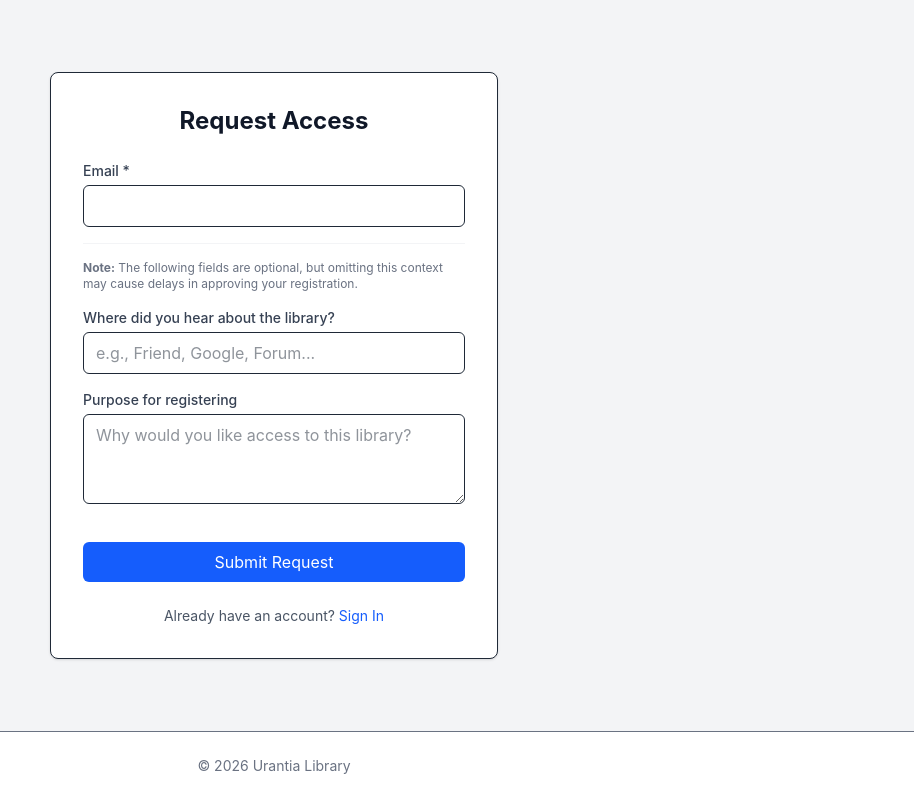
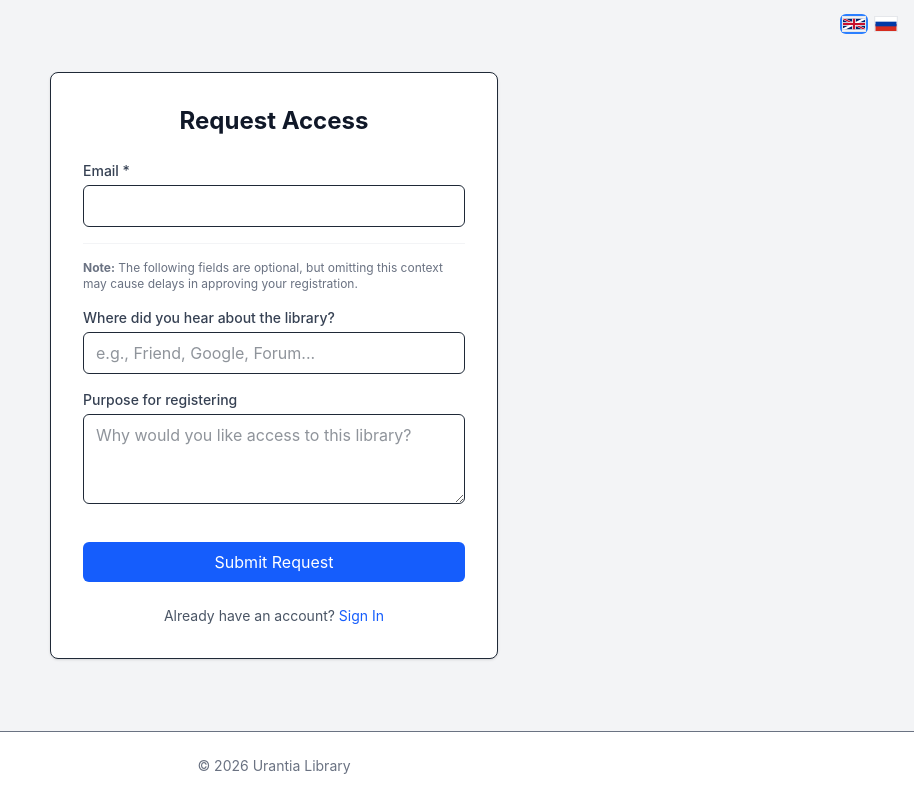
Before and after one commit to tigran123/urantia-library, a Vue app in the folder webapp/frontend/: page /#/register in a window 1280 px wide. Shown: the whole page, without its empty margins (366-1280 px from the left). Built offline with nearby package versions, Linux system fonts and the light colour scheme; no server answers.

Commit message:
Add internationalization with vue-i18n and fix BrowseView grid layout

```diff
--- a/webapp/frontend/package.json
+++ b/webapp/frontend/package.json
@@ -9,7 +9,8 @@
     "preview": "vite preview"
   },
   "dependencies": {
-    "vue": "^3.5.32"
+    "vue": "^3.5.32",
+    "vue-i18n": "^9.14.5"
   },
   "devDependencies": {
     "@heroicons/vue": "^2.2.0",
--- a/webapp/frontend/src/App.vue
+++ b/webapp/frontend/src/App.vue
@@ -3,6 +3,10 @@ import { ref, computed } from 'vue'
 import { useRouter, useRoute } from 'vue-router'
 import { MagnifyingGlassIcon, BookOpenIcon, ArrowRightOnRectangleIcon } from '@heroicons/vue/24/outline'
 import api from './api'
+import { useI18n } from 'vue-i18n'
+import LanguageSwitcher from './components/LanguageSwitcher.vue'
+
+const { t } = useI18n({ useScope: 'global' })
 
 const searchQuery = ref('')
 const router = useRouter()
@@ -30,19 +34,24 @@ const handleLogout = async () => {
 </script>
 
 <template>
-  <div class="min-h-screen flex flex-col">
+  <div class="min-h-screen flex flex-col relative">
+    <!-- Auth Language Switcher -->
+    <div v-if="isAuthRoute" class="absolute top-4 right-4 z-20">
+      <LanguageSwitcher />
+    </div>
+
     <!-- Header -->
     <header class="bg-white shadow-sm sticky top-0 z-10" v-if="!isAuthRoute">
-      <div class="max-w-7xl mx-auto px-4 sm:px-6 lg:px-8">
+      <div class="w-full px-4 sm:px-6 lg:px-8">
         <div class="flex justify-between h-16 items-center">
           <div class="flex items-center">
             <router-link to="/" class="flex items-center gap-2 text-xl font-bold text-gray-900">
               <BookOpenIcon class="h-8 w-8 text-blue-600" />
-              Urantia Library
+              {{ t('app.title') }}
             </router-link>
           </div>
 
-          <div class="flex-1 max-w-xl px-8 hidden sm:block">
+          <div class="flex-1 px-8 hidden sm:block">
             <form @submit.prevent="performSearch" class="relative">
               <div class="absolute inset-y-0 left-0 pl-3 flex items-center pointer-events-none">
                 <MagnifyingGlassIcon class="h-5 w-5 text-gray-400" />
@@ -51,15 +60,18 @@ const handleLogout = async () => {
                 v-model="searchQuery"
                 type="search"
                 class="block w-full pl-10 pr-3 py-2 border border-gray-300 rounded-md leading-5 bg-white placeholder-gray-500 focus:outline-none focus:placeholder-gray-400 focus:ring-1 focus:ring-blue-500 focus:border-blue-500 sm:text-sm"
-                placeholder="Search library..."
+                :placeholder="t('app.search_placeholder')"
               />
             </form>
           </div>
 
-          <div class="flex items-center">
+          <div class="flex items-center gap-4">
+            <!-- Language Switcher -->
+            <LanguageSwitcher />
+
             <button @click="handleLogout" class="flex items-center gap-1 text-sm text-gray-600 hover:text-gray-900 focus:outline-none">
               <ArrowRightOnRectangleIcon class="h-5 w-5" />
-              <span class="hidden sm:inline">Logout</span>
+              <span class="hidden sm:inline">{{ t('app.logout') }}</span>
             </button>
           </div>
         </div>
@@ -74,19 +86,19 @@ const handleLogout = async () => {
             v-model="searchQuery"
             type="search"
             class="block w-full pl-10 pr-3 py-2 border border-gray-300 rounded-md leading-5 bg-white placeholder-gray-500 focus:outline-none focus:placeholder-gray-400 focus:ring-1 focus:ring-blue-500 focus:border-blue-500 sm:text-sm"
-            placeholder="Search library..."
+            :placeholder="t('app.search_placeholder')"
           />
         </form>
       </div>
     </header>
 
     <!-- Main Content -->
-    <main class="flex-1 max-w-7xl w-full mx-auto px-4 sm:px-6 lg:px-8 py-8">
+    <main class="flex-1 w-full px-4 sm:px-6 lg:px-8 py-8">
       <router-view />
     </main>
 
     <footer class="bg-white border-t py-6 text-center text-sm text-gray-500 mt-auto">
-      &copy; 2026 Urantia Library
+      {{ t('app.footer') }}
     </footer>
   </div>
 </template>
--- /dev/null
+++ b/webapp/frontend/src/components/LanguageSwitcher.vue
@@ -0,0 +1,39 @@
+<script setup lang="ts">
+import { useI18n } from 'vue-i18n'
+
+const { locale } = useI18n({ useScope: 'global' })
+
+const switchLanguage = (lang: string) => {
+  locale.value = lang
+  localStorage.setItem('locale', lang)
+}
+</script>
+
+<template>
+  <div class="flex items-center gap-2">
+    <button @click="switchLanguage('en')" class="hover:opacity-80 transition-opacity focus:outline-none" :class="{ 'ring-2 ring-blue-500 rounded-sm': locale === 'en' }" title="English">
+      <svg xmlns="http://www.w3.org/2000/svg" viewBox="0 0 60 30" width="24" height="16" class="block border border-gray-200">
+        <clipPath id="s">
+          <path d="M0,0 v30 h60 v-30 z"/>
+        </clipPath>
+        <clipPath id="t">
+          <path d="M30,15 h30 v15 z v-15 h-30 z h-30 v-15 z v15 h30 z"/>
+        </clipPath>
+        <g clip-path="url(#s)">
+          <path d="M0,0 v30 h60 v-30 z" fill="#012169"/>
+          <path d="M0,0 L60,30 M60,0 L0,30" stroke="#fff" stroke-width="6"/>
+          <path d="M0,0 L60,30 M60,0 L0,30" clip-path="url(#t)" stroke="#C8102E" stroke-width="4"/>
+          <path d="M30,0 v30 M0,15 h60" stroke="#fff" stroke-width="10"/>
+          <path d="M30,0 v30 M0,15 h60" stroke="#C8102E" stroke-width="6"/>
+        </g>
+      </svg>
+    </button>
+    <button @click="switchLanguage('ru')" class="hover:opacity-80 transition-opacity focus:outline-none" :class="{ 'ring-2 ring-blue-500 rounded-sm': locale === 'ru' }" title="Русский">
+      <svg xmlns="http://www.w3.org/2000/svg" viewBox="0 0 9 6" width="24" height="16" class="block border border-gray-200">
+        <rect fill="#fff" width="9" height="3"/>
+        <rect fill="#d52b1e" y="3" width="9" height="3"/>
+        <rect fill="#0039a6" y="2" width="9" height="2"/>
+      </svg>
+    </button>
+  </div>
+</template>
--- /dev/null
+++ b/webapp/frontend/src/i18n.ts
@@ -0,0 +1,73 @@
+import { createI18n } from 'vue-i18n'
+
+const messages = {
+  en: {
+    app: {
+      title: 'Urantia Library',
+      search_placeholder: 'Search library...',
+      logout: 'Logout',
+      footer: '© 2026 Urantia Library'
+    },
+    auth: {
+      signInTitle: 'Sign In',
+      emailLabel: 'Email',
+      emailRequiredLabel: 'Email *',
+      passwordLabel: 'Password',
+      signInLoading: 'Signing in...',
+      signInBtn: 'Sign In',
+      noAccount: "Don't have an account?",
+      requestAccessLink: 'Request access',
+      loginError: 'An error occurred during login.',
+      registerTitle: 'Request Access',
+      registerSuccess: 'Registration request queued! An admin will review it shortly. You will receive an email upon approval or denial.',
+      registerError: 'An error occurred during registration.',
+      optionalNote: 'Note: The following fields are optional, but omitting this context may cause delays in approving your registration.',
+      sourceLabel: 'Where did you hear about the library?',
+      sourcePlaceholder: 'e.g., Friend, Google, Forum...',
+      purposeLabel: 'Purpose for registering',
+      purposePlaceholder: 'Why would you like access to this library?',
+      submitLoading: 'Submitting...',
+      submitBtn: 'Submit Request',
+      alreadyHaveAccount: 'Already have an account?'
+    }
+  },
+  ru: {
+    app: {
+      title: 'Библиотека Урантии',
+      search_placeholder: 'Поиск по библиотеке...',
+      logout: 'Выйти',
+      footer: '© 2026 Библиотека Урантии'
+    },
+    auth: {
+      signInTitle: 'Вход',
+      emailLabel: 'Почта',
+      emailRequiredLabel: 'Почта *',
+      passwordLabel: 'Пароль',
+      signInLoading: 'Вход...',
+      signInBtn: 'Войти',
+      noAccount: 'Нет аккаунта?',
+      requestAccessLink: 'Запросить доступ',
+      loginError: 'Произошла ошибка при входе.',
+      registerTitle: 'Запрос доступа',
+      registerSuccess: 'Запрос на регистрацию добавлен в очередь! Администратор рассмотрит его в ближайшее время. Вы получите письмо с уведомлением об одобрении или отказе.',
+      registerError: 'Произошла ошибка при регистрации.',
+      optionalNote: 'Примечание: Следующие поля не обязательны, но отсутствие этой информации может привести к задержкам при одобрении вашей регистрации.',
+      sourceLabel: 'Откуда вы узнали о библиотеке?',
+      sourcePlaceholder: 'например: от друга, из Google, на форуме...',
+      purposeLabel: 'Цель регистрации',
+      purposePlaceholder: 'Почему вы хотите получить доступ к этой библиотеке?',
+      submitLoading: 'Отправка...',
+      submitBtn: 'Отправить запрос',
+      alreadyHaveAccount: 'Уже есть аккаунт?'
+    }
+  }
+}
+
+const savedLocale = localStorage.getItem('locale') || 'en'
+
+export const i18n = createI18n({
+  legacy: false, // Set to false to use Composition API
+  locale: savedLocale,
+  fallbackLocale: 'en',
+  messages,
+})
--- a/webapp/frontend/src/main.ts
+++ b/webapp/frontend/src/main.ts
@@ -2,5 +2,6 @@ import { createApp } from 'vue'
 import './style.css'
 import App from './App.vue'
 import router from './router'
+import { i18n } from './i18n'
 
-createApp(App).use(router).mount('#app')
+createApp(App).use(router).use(i18n).mount('#app')
--- a/webapp/frontend/src/views/LoginView.vue
+++ b/webapp/frontend/src/views/LoginView.vue
@@ -3,7 +3,9 @@ import { ref } from 'vue'
 import { useRouter } from 'vue-router'
 import { EyeIcon, EyeSlashIcon } from '@heroicons/vue/24/outline'
 import api from '../api'
+import { useI18n } from 'vue-i18n'
 
+const { t } = useI18n({ useScope: 'global' })
 const email = ref('')
 const password = ref('')
 const showPassword = ref(false)
@@ -25,7 +27,7 @@ const handleLogin = async () => {
     if (err.response && err.response.data && err.response.data.detail) {
       errorMsg.value = err.response.data.detail
     } else {
-      errorMsg.value = 'An error occurred during login.'
+      errorMsg.value = t('auth.loginError')
     }
   } finally {
     loading.value = false
@@ -35,7 +37,7 @@ const handleLogin = async () => {
 
 <template>
   <div class="max-w-md mx-auto mt-10 bg-white p-8 border rounded-lg shadow-sm">
-    <h2 class="text-2xl font-bold mb-6 text-center text-gray-900">Sign In</h2>
+    <h2 class="text-2xl font-bold mb-6 text-center text-gray-900">{{ t('auth.signInTitle') }}</h2>
 
     <div v-if="errorMsg" class="mb-4 p-3 bg-red-50 text-red-700 rounded text-sm">
       {{ errorMsg }}
@@ -43,7 +45,7 @@ const handleLogin = async () => {
 
     <form @submit.prevent="handleLogin" class="space-y-4">
       <div>
-        <label class="block text-sm font-medium text-gray-700 mb-1">Email</label>
+        <label class="block text-sm font-medium text-gray-700 mb-1">{{ t('auth.emailLabel') }}</label>
         <input
           v-model="email"
           type="email"
@@ -53,7 +55,7 @@ const handleLogin = async () => {
       </div>
 
       <div>
-        <label class="block text-sm font-medium text-gray-700 mb-1">Password</label>
+        <label class="block text-sm font-medium text-gray-700 mb-1">{{ t('auth.passwordLabel') }}</label>
         <div class="relative">
           <input
             v-model="password"
@@ -77,13 +79,13 @@ const handleLogin = async () => {
         :disabled="loading"
         class="w-full bg-blue-600 text-white py-2 px-4 rounded-md hover:bg-blue-700 focus:outline-none focus:ring-2 focus:ring-blue-500 focus:ring-offset-2 disabled:opacity-50"
       >
-        {{ loading ? 'Signing in...' : 'Sign In' }}
+        {{ loading ? t('auth.signInLoading') : t('auth.signInBtn') }}
       </button>
     </form>
 
     <div class="mt-6 text-center text-sm text-gray-600">
-      Don't have an account?
-      <router-link :to="{ name: 'register' }" class="text-blue-600 hover:underline">Request access</router-link>
+      {{ t('auth.noAccount') }}
+      <router-link :to="{ name: 'register' }" class="text-blue-600 hover:underline">{{ t('auth.requestAccessLink') }}</router-link>
     </div>
   </div>
 </template>
```
Also changed, not shown: webapp/frontend/src/views/BrowseView.vue (+5 -5 lines), webapp/frontend/src/views/RegisterView.vue (+14 -12 lines), 1 other file (tests, documents, lock files or other folders).
